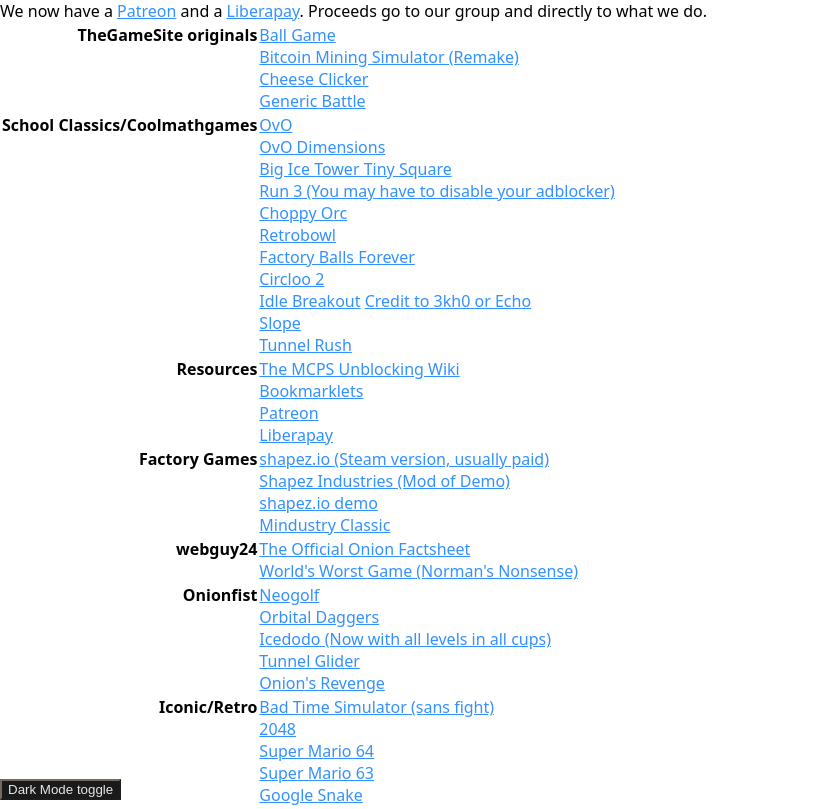
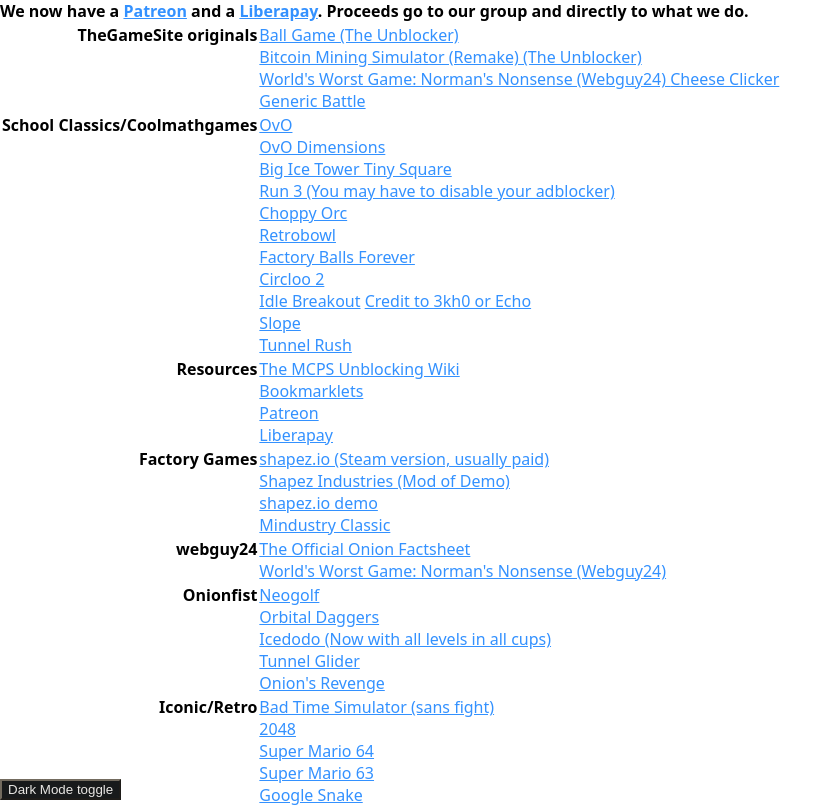
Before and after one commit to thefunsite/local, a plain HTML site: page index.html in a window 1280 px wide. Shown: the top 809 px of the page, without its empty margins (0-840 px from the left). Drawn offline with Linux system fonts and the light colour scheme.

Commit message:
Update index.html

```diff
--- a/index.html
+++ b/index.html
@@ -6,14 +6,15 @@
 </head>
 <body>
 
-We now have a <a href='https://www.patreon.com/normalwebsite'>Patreon</a> and a <a href='https://liberapay.com/normalwebsite'>Liberapay</a>. Proceeds go to our group and directly to what we do.
+<b>We now have a <a href='https://www.patreon.com/normalwebsite'>Patreon</a> and a <a href='https://liberapay.com/normalwebsite'>Liberapay</a>. Proceeds go to our group and directly to what we do.</b>
 
 <table class="groups">
 
     <tr><td class='group'>TheGameSite originals</td>
   <td>
-    <a tabindex='0' href='../ballgame'>Ball Game</a><br>
-    <a tabindex='0' href='../bitcoingame'>Bitcoin Mining Simulator (Remake)</a><br>
+    <a tabindex='0' href='../ballgame'>Ball Game (The Unblocker)</a><br>
+    <a tabindex='0' href='../bitcoingame'>Bitcoin Mining Simulator (Remake) (The Unblocker)</a><br>
+    <a tabindex='0' href='../worldsworstgame'>World's Worst Game: Norman's Nonsense (Webguy24) </a>
     <a tabindex='0' href='../cheese'>Cheese Clicker</a><br>
     <a tabindex='0' href='../battle'>Generic Battle</a><br>
   </td></tr>
@@ -51,8 +52,8 @@ We now have a <a href='https://www.patreon.com/normalwebsite'>Patreon</a> and a
 
   <tr><td class='group'>webguy24</td>
   <td>
-    <a tabindex='0' href='../https://oniononiononion.github.io'>The Official Onion Factsheet</a><br>
-    <a tabindex='0' href='../worldsworstgame'>World's Worst Game (Norman's Nonsense)</a>
+    <a tabindex='0' href='https://oniononiononion.github.io'>The Official Onion Factsheet</a><br>
+    <a tabindex='0' href='../worldsworstgame'>World's Worst Game: Norman's Nonsense (Webguy24) </a>
   </td></tr>
 
   <tr><td class='group'>Onionfist</td>
@@ -211,7 +212,7 @@ We now have a <a href='https://www.patreon.com/normalwebsite'>Patreon</a> and a
 <a href='../rollingforests'>Rolling Forests</a><br>
 <a href='../spa'>Spacebar Counter</a><br>
 <a href='../superidol'>Super idol</a><br>
-<p>Thanks to <a href='https://github.com/webguy24'>webguy24</a> on Github for adding many games.</p>
+<p>Website made by <a href='https://github.com/theunblocker'>The Unblocker</a>, with the help of <a href='Webguy24'>Webguy24</a></p>
 <button type='button' id='darktoggle' onclick='darkmode();'>Dark Mode toggle</button>
 <script type='text/javascript' src='script.js'></script>
 </body>
```
